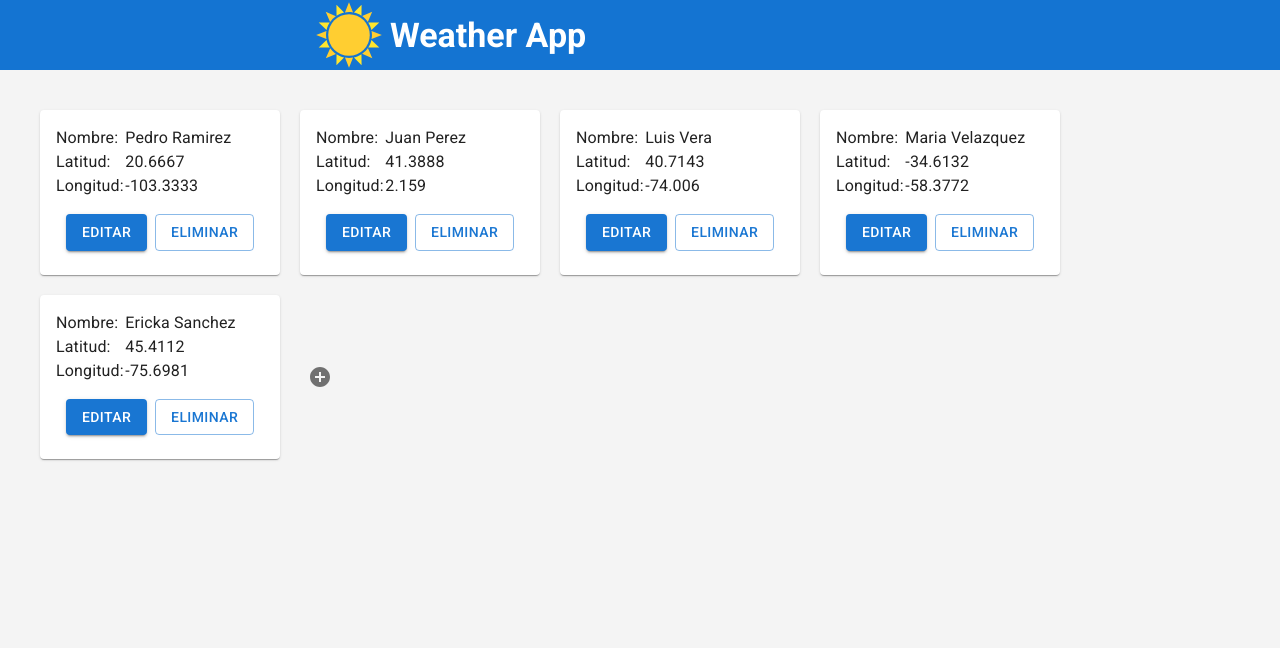
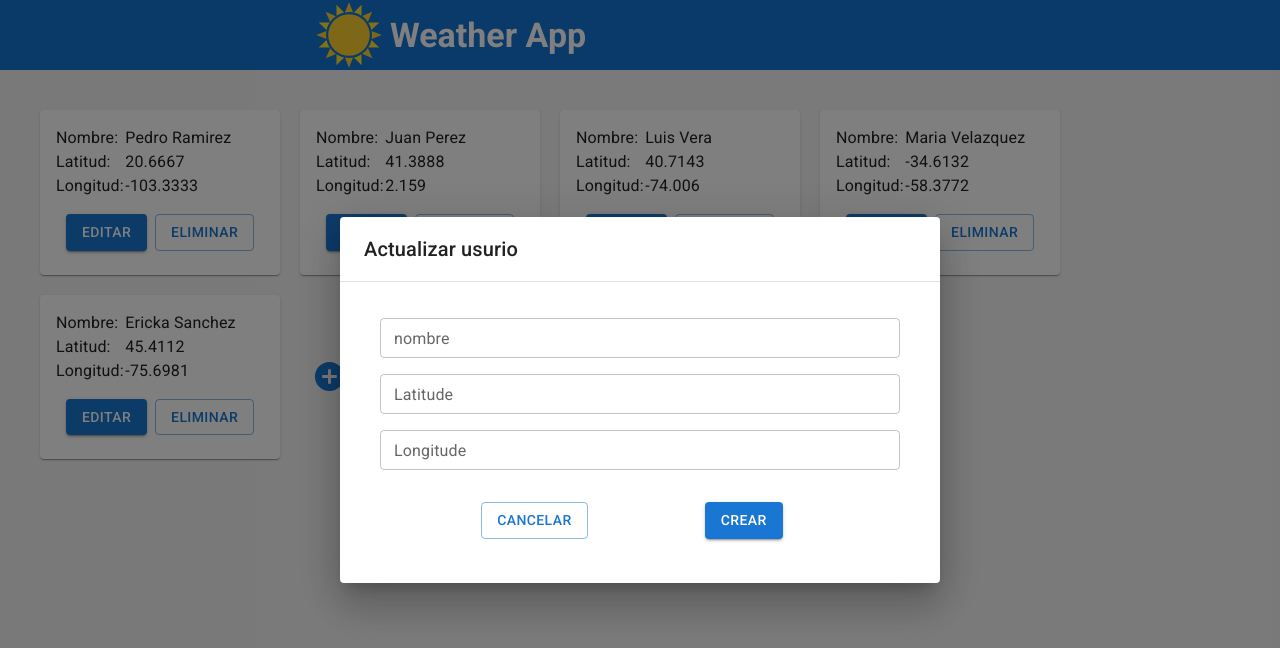
Before and after one commit to yacodev/challenge-inprodi, a React (Vite) app: page / in a window 1280 px wide. Both pictures are taken after a click on the button 320 px from the left and 376 px from the top of the page. Shown: the top 648 px of the page. Built offline with nearby package versions, Linux system fonts and the light colour scheme.

Commit message:
Add create User process

```diff
--- a/src/Components/UserModal/UserModal.tsx
+++ b/src/Components/UserModal/UserModal.tsx
@@ -12,21 +12,22 @@ import { InputForm, TypeDataUser, TypeInput } from '../InputForm';
 
 const defaultValuesUpdateUser = {
   name: '',
-  latitude: 0,
-  longitude: 0,
+  latitude: '',
+  longitude: '',
 };
 
 export const UserModal = ({
   openModal,
   onCloseModal,
   onUpdate,
+  onCreate,
   user,
   userId,
 }: UserModalProps) => {
   const schema = yup.object().shape({
     name: yup.string().required(),
-    latitude: yup.number().required(),
-    longitude: yup.number().required(),
+    latitude: yup.string().required(),
+    longitude: yup.string().required(),
   });
 
   const {
@@ -49,8 +50,11 @@ export const UserModal = ({
   }, [user]);
 
   const onSubmit = async (data: UserForm) => {
-    if (!userId) return;
-
+    if (!userId) {
+      onCreate(data);
+      willCloseModal();
+      return;
+    }
     onUpdate(data);
     willCloseModal();
   };
@@ -59,6 +63,9 @@ export const UserModal = ({
     reset();
     onCloseModal();
   };
+
+  const isUpdateUserProcess = userId !== null;
+  const textButton = isUpdateUserProcess ? 'Actualizar' : 'Crear';
 
   return (
     <Modal
@@ -117,7 +124,7 @@ export const UserModal = ({
               </Grid>
               <Grid item>
                 <Button type='submit' variant='contained'>
-                  Actualizar
+                  {textButton}
                 </Button>
               </Grid>
             </Grid>
--- a/src/Components/UserModal/types.ts
+++ b/src/Components/UserModal/types.ts
@@ -1,13 +1,14 @@
 export interface UserForm {
   name: string;
-  latitude: number;
-  longitude: number;
+  latitude: string;
+  longitude: string;
 }
 
 export interface UserModalProps {
   openModal: boolean;
   onCloseModal(): void;
   onUpdate: (data: UserForm) => void;
+  onCreate: (data: UserForm) => void;
   user: UserForm | null;
   userId: number | null;
 }
--- a/src/Page/Home/index.tsx
+++ b/src/Page/Home/index.tsx
@@ -7,9 +7,14 @@ import { User } from '../../models/userModel';
 import { useState } from 'react';
 import { UserCardContainer } from './styles';
 import { UserForm, UserModal } from '../../Components/UserModal';
-import { updateUser, deleteUser } from '../../store/slices/user/userSlice';
+import {
+  updateUser,
+  deleteUser,
+  addUser,
+} from '../../store/slices/user/userSlice';
 import { WarningModal } from '../../Components/WarningModal/WarningModal';
 import IconButton from '@mui/material/IconButton';
+import { getNewId } from '../../utils/getNewId';
 
 export const HomePage = () => {
   const userList = useSelector<StateSelector>((state) => state.user) as User[];
@@ -17,16 +22,25 @@ export const HomePage = () => {
   const [showModal, setShowModal] = useState(false);
   const [showWarningModal, setShowWarningModal] = useState(false);
   const [userIdSelected, setUserIdSelected] = useState<number | null>(null);
-  const [userToUpdate, setUserToUpdate] = useState<User | null>(null);
+  const [userToUpdate, setUserToUpdate] = useState<UserForm | null>(null);
 
-  const onCloseModal = () => setShowModal(false);
+  const onCloseModal = () => {
+    setShowModal(false);
+    setUserIdSelected(null);
+    setUserToUpdate(null);
+  };
   const onOpenModal = () => setShowModal(true);
 
   const handleSetUserToUpdate = (userId: number) => {
     setUserIdSelected(userId);
     const userSelected = userList.find((user) => user.id === userId);
     if (!userSelected) return;
-    setUserToUpdate(userSelected);
+    const userFormatted = {
+      name: userSelected.name,
+      latitude: userSelected.latitude.toString(),
+      longitude: userSelected.longitude.toString(),
+    };
+    setUserToUpdate(userFormatted);
     onOpenModal();
   };
 
@@ -50,6 +64,16 @@ export const HomePage = () => {
     setShowWarningModal(false);
   };
 
+  const onCreateUser = (user: UserForm) => {
+    const newId = getNewId();
+
+    const newUser = {
+      ...user,
+      id: newId,
+    };
+    dispatch(addUser(newUser));
+  };
+
   return (
     <>
       <HeaderPage />
@@ -65,8 +89,8 @@ export const HomePage = () => {
             key={user.id}
           />
         ))}
-        <IconButton>
-          <AddCircleIcon />
+        <IconButton color='primary' size='large' onClick={onOpenModal}>
+          <AddCircleIcon fontSize='large' />
         </IconButton>
       </UserCardContainer>
 
@@ -74,6 +98,7 @@ export const HomePage = () => {
         openModal={showModal}
         onCloseModal={onCloseModal}
         onUpdate={onUpdateUser}
+        onCreate={onCreateUser}
         userId={userIdSelected}
         user={userToUpdate}
       />
--- /dev/null
+++ b/src/utils/getNewId.ts
@@ -0,0 +1,4 @@
+export const getNewId = () => {
+  const id = Math.floor(Math.random() * 1000000000);
+  return id;
+};
```
